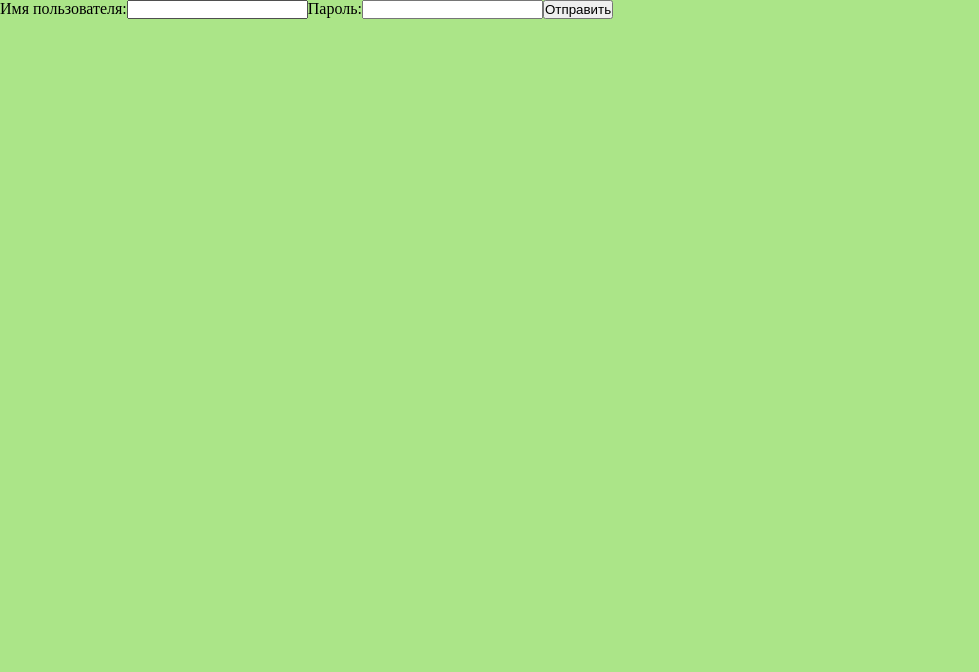
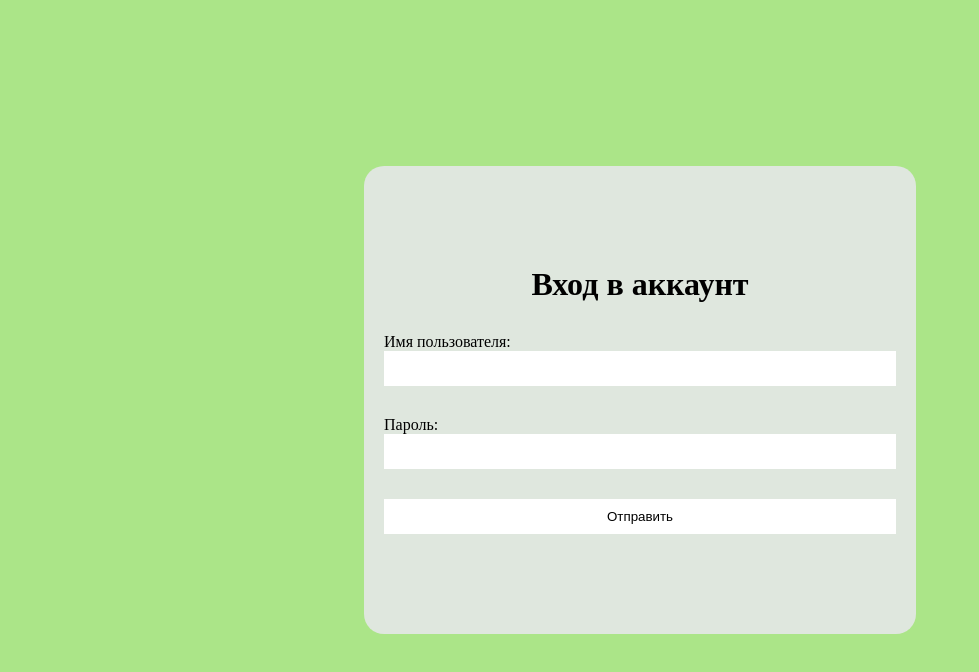
Before and after one commit to Zabadoooj/ToDoshenka, a React (Vite) app in the folder Frontend/todoshecka/: page /login in a window 1280 px wide. Shown: the top 672 px of the page, without its empty margins (0-979 px from the left). Built offline with nearby package versions, Linux system fonts and the light colour scheme.

Commit message:
login page layout

```diff
--- a/Frontend/todoshecka/src/Components/LoginPage.css
+++ b/Frontend/todoshecka/src/Components/LoginPage.css
@@ -1,5 +1,39 @@
 .loginPage{
 
     width: 100vw;
+    /* width: 40vw; */
     height: 100vh;
+
+    display: flex;
+    justify-content: center;
+    align-items: center;
 }
+
+.loginPage h1{
+    text-align: center;
+}
+
+.loginPage form {
+    background-color: #dfe7de;
+
+    width: 40vw;
+
+    display: flex;
+    flex-direction: column;
+
+    gap: 30px;
+    padding: 100px 20px;
+    border-radius: 20px;
+}
+
+.loginPage input{
+    width: 100%;
+    padding: 10px 0;
+
+    background-color: white;
+
+    border: none;
+}
+.loginPage input:hover{
+    background-color: #cbd5cb;
+}
--- a/Frontend/todoshecka/src/Components/LoginPage.tsx
+++ b/Frontend/todoshecka/src/Components/LoginPage.tsx
@@ -5,6 +5,7 @@ function LoginPage() {
         <div className="loginPage">
 
             <form>
+                <h1>Вход в аккаунт</h1>
                 <label>
                     Имя пользователя:
                     <input type="text" name="username" />
--- a/Frontend/todoshecka/src/Components/SidePanel.css
+++ b/Frontend/todoshecka/src/Components/SidePanel.css
@@ -7,6 +7,8 @@
     width: 50px;
     height: 100vh;
     gap: 10px;
+
+    text-align: center;
 
     background-color: #D9D9D9;
 }
@@ -28,7 +30,7 @@
     background-color: #ffff;
     cursor: pointer;
 
-    padding: 13px;
+    padding: 13px 9px;
     border: none;
     margin-left: 8px;
 
--- a/Frontend/todoshecka/src/Components/SidePanel.tsx
+++ b/Frontend/todoshecka/src/Components/SidePanel.tsx
@@ -17,11 +17,11 @@ function SidePanel() {
         <div className="sidePanel">
 
             <div className="upperPart">
-                <button>
-                    <CalendarDays/>
-                    <Link to="/calendar">
-                    </Link>
-                </button>
+                <Link to="/calendar">
+                    <button >
+                        <CalendarDays/>
+                    </button>
+                </Link>
 
 
                 <button>
```
